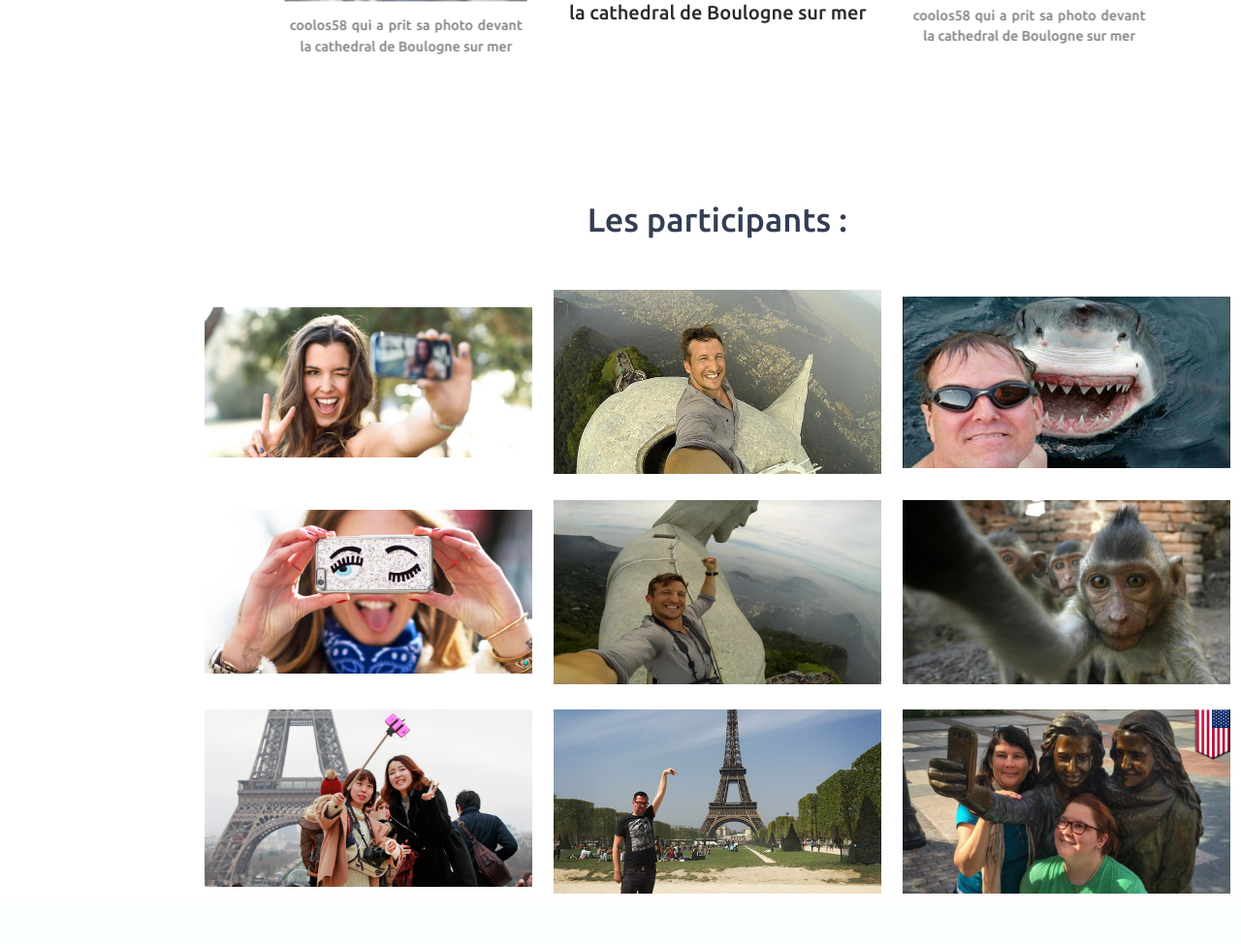
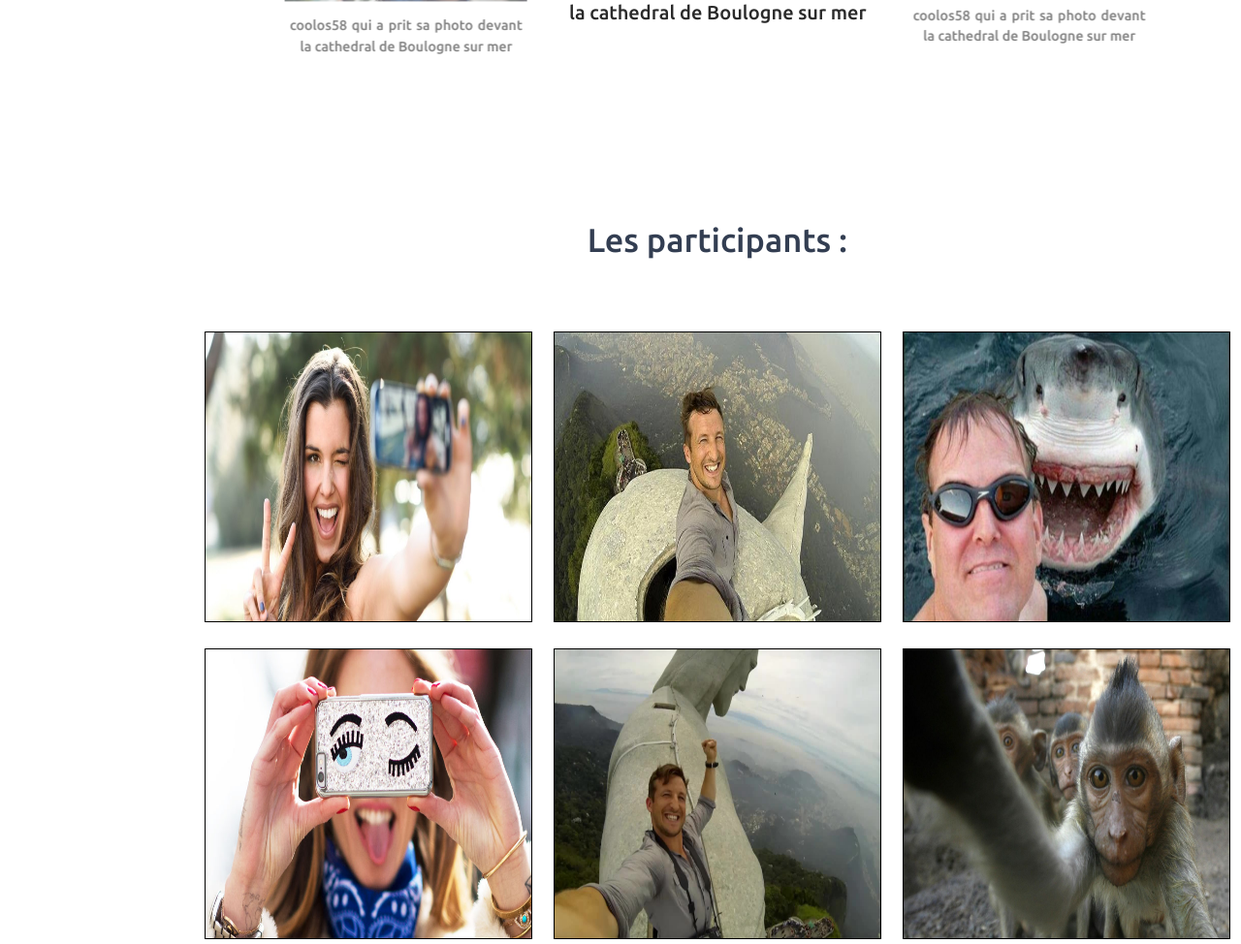
Before and after one commit to BoillotFrederic/hackathon, a PHP site: page / in a window 1280 px wide. Shown: the part 1684-2658 px from the top of the page at 97% size. Before the commit the page ends 2606 px from the top, so only its background shows below. Run offline with PHP 8.4, Linux system fonts and the light colour scheme; some libraries are stand-ins or nearby versions; some web fonts are replaced.

Commit message:
adapter les tailles des imgs de la partie rest

```diff
--- a/css/ELStyle.css
+++ b/css/ELStyle.css
@@ -51,4 +51,15 @@
     font-family: Ubuntu;
     color: #333E52;
     margin-bottom: 5%;
+    padding: 2%;
 }
+
+.rest img {
+  height: 300px;
+  border: solid black 1px;
+}
+
+#rest .row {
+  height: 100%;
+  width: 100%;
+}
--- a/inc/rest.php
+++ b/inc/rest.php
@@ -2,45 +2,46 @@
 <div id="rest" class="col l12 m12 s12 center ">
   <h4> Les participants : </h4>
 
-  <div class="row valign-wrapper">
+  <div class="row valign-wrapper col s12 m12 l12">
 
-    <div class="col l4 s4 m4 rest">
+    <div class="col l4 s12 m12 rest">
       <img class="responsive-img" src="imgs/selfie1.jpg">
     </div>
-    <div class="col l4 s4 m4 rest  ">
-      <img   class="responsive-img"src="imgs/selfie2.jpg">
+    <div class="col l4 s12 m12 rest">
+      <img   class="responsive-img" src="imgs/selfie2.jpg">
     </div>
-    <div class="col l4 s4 m4 rest  ">
-      <img   class="responsive-img"src="imgs/selfie3.jpg">
+    <div class="col l4 s12 m12 rest ">
+      <img class="responsive-img" src="imgs/selfie3.jpg">
     </div>
 
   </div>
 
-  <div class="row valign-wrapper">
+  <div class="row valign-wrapper col s12 m12 l12">
 
-    <div class="col l4 s4 m4 rest ">
-      <img   class="responsive-img"src="imgs/selfie4.jpg">
+    <div class="col l4 s12 m12 rest ">
+      <img class="responsive-img" src="imgs/selfie4.jpg">
     </div>
-    <div class="col l4 s4 m4 rest  ">
-      <img  class="responsive-img" src="imgs/selfie5.jpg">
+    <div class="col l4 s12 m12 rest  ">
+      <img class="responsive-img" src="imgs/selfie5.jpg">
     </div>
-    <div class="col l4 s4 m4 rest  ">
-      <img   class="responsive-img"src="imgs/selfie6.jpg">
+    <div class="col l4 s12 m12 rest  ">
+      <img class="responsive-img" src="imgs/selfie6.jpg">
     </div>
 
   </div>
 
-  <div class="row valign-wraper">
+  <div class="row valign-wraper col s12 m12 l12">
 
-    <div class="col l4 s4 m4 rest ">
-      <img  class="responsive-img" src="imgs/selfie7.jpg">
+    <div class="col l4 s12 m12 rest ">
+      <img class="responsive-img" src="imgs/selfie7.jpg">
     </div>
-    <div class="col l4 s4 m4 rest  ">
+    <div class="col l4 s12 m12 rest  ">
       <img class="responsive-img"  src="imgs/selfie8.jpg">
     </div>
-    <div class="col l4 s4 m4 rest  ">
+    <div class="col l4 s12 m12 rest  ">
       <img class="responsive-img"  src="imgs/selfie9.jpg">
     </div>
 
   </div>
+
 </div>
```
